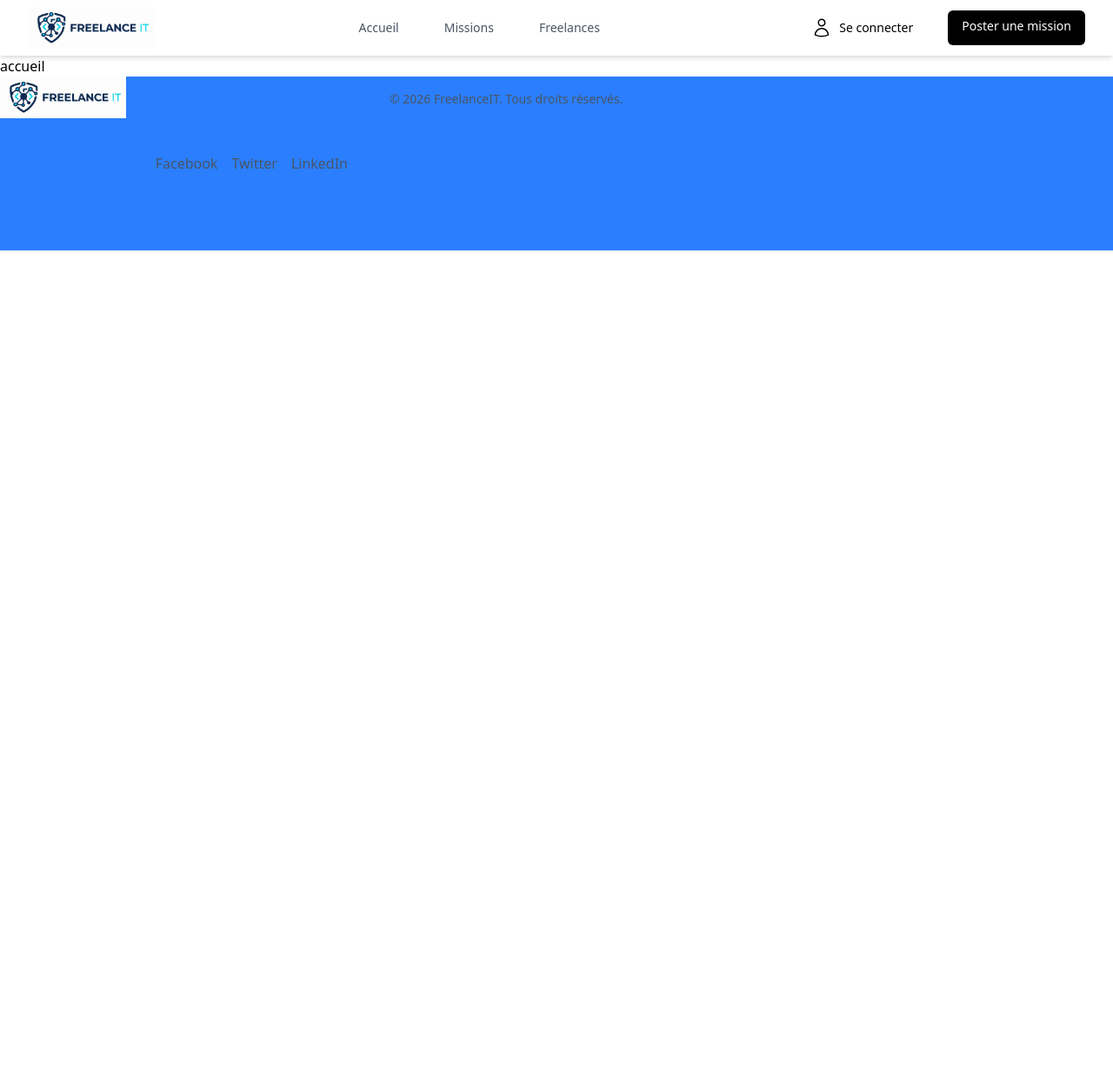
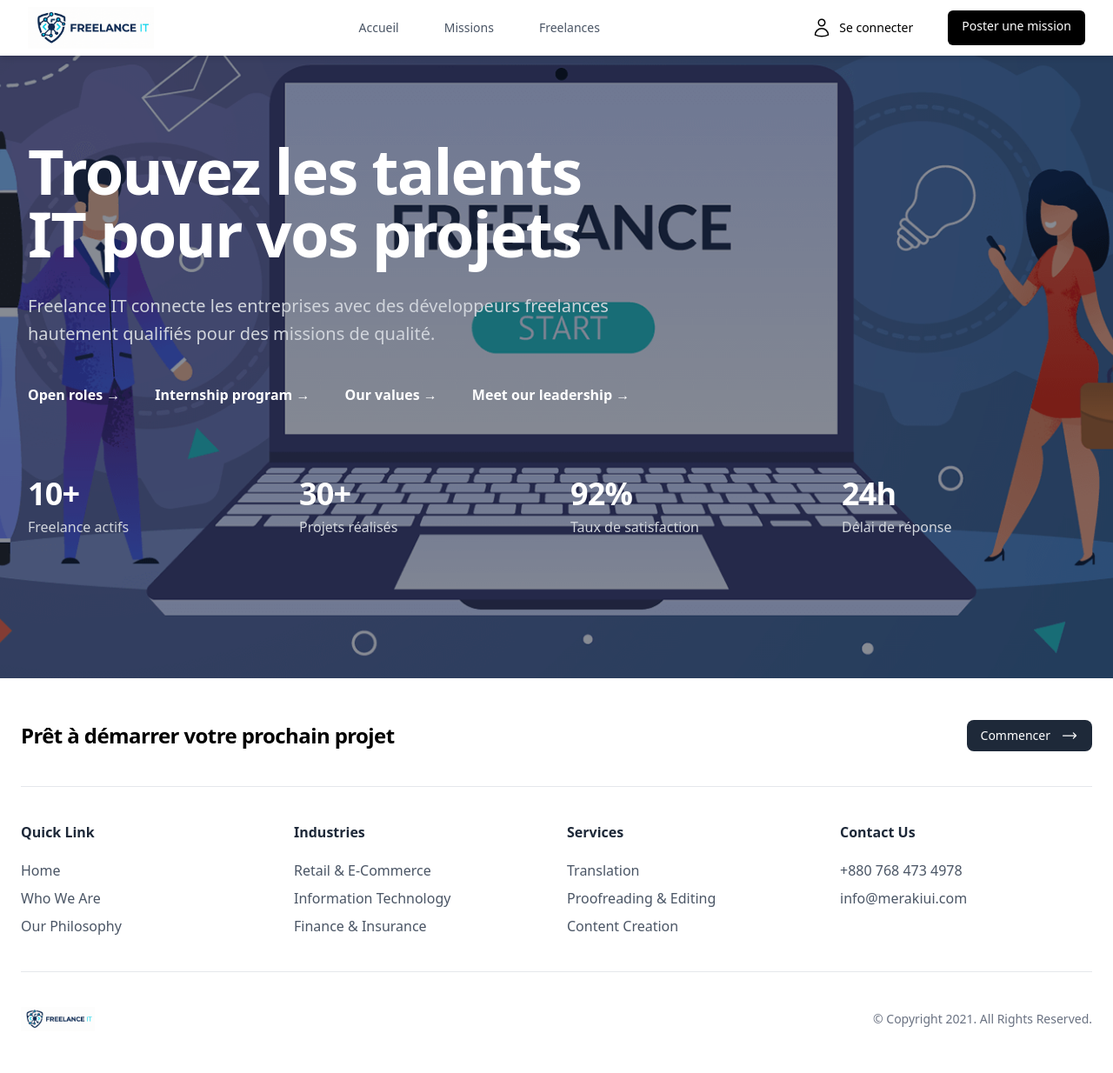
Before and after one commit to Traxblex/freelanceIT, a PHP site: page / in a window 1280 px wide. Shown: the whole page at 87% size. Before the commit the page ends 288 px from the top, so only its background shows below. Run offline with PHP 8.4, Linux system fonts and the light colour scheme.

Commit message:
j'ai réalisé le footer et la page d'accueil que je n'ai pas encore terminé

```diff
--- a/src/view/accueil/index.php
+++ b/src/view/accueil/index.php
@@ -1 +1,41 @@
-accueil
+<div class="relative isolate overflow-hidden bg-gray-900 py-24 sm:py-32 lg:py-40">
+
+  <div>
+    <img src="public/assets/img/accueil.png" alt="Image d'accueil" class="absolute inset-0 -z-10 h-full w-full object-cover object-right md:object-center">
+    <div class="absolute inset-0 -z-10 bg-gray-900/50"></div>
+
+  </div>
+
+  <div class="mx-auto max-w-7xl px-6 lg:px-8">
+    <div class="mx-auto max-w-2xl lg:mx-0">
+      <h2 class="text-5xl font-semibold tracking-tight text-white sm:text-7xl">Trouvez les talents IT pour vos projets</h2>
+      <p class="mt-8 text-lg font-medium text-pretty text-gray-300 sm:text-xl/8">Freelance IT connecte les entreprises avec des développeurs freelances hautement qualifiés pour des missions de qualité.</p>
+    </div>
+    <div class="mx-auto mt-10 max-w-2xl lg:mx-0 lg:max-w-none">
+      <div class="grid grid-cols-1 gap-x-8 gap-y-6 text-base/7 font-semibold text-white sm:grid-cols-2 md:flex lg:gap-x-10">
+        <a href="#">Open roles <span aria-hidden="true">&rarr;</span></a>
+        <a href="#">Internship program <span aria-hidden="true">&rarr;</span></a>
+        <a href="#">Our values <span aria-hidden="true">&rarr;</span></a>
+        <a href="#">Meet our leadership <span aria-hidden="true">&rarr;</span></a>
+      </div>
+      <dl class="mt-16 grid grid-cols-1 gap-8 sm:mt-20 sm:grid-cols-2 lg:grid-cols-4">
+        <div class="flex flex-col-reverse gap-1">
+          <dt class="text-base/7 text-gray-300">Freelance actifs</dt>
+          <dd class="text-4xl font-semibold tracking-tight text-white">10+</dd>
+        </div>
+        <div class="flex flex-col-reverse gap-1">
+          <dt class="text-base/7 text-gray-300">Projets réalisés</dt>
+          <dd class="text-4xl font-semibold tracking-tight text-white">30+</dd>
+        </div>
+        <div class="flex flex-col-reverse gap-1">
+          <dt class="text-base/7 text-gray-300">Taux de satisfaction</dt>
+          <dd class="text-4xl font-semibold tracking-tight text-white">92%</dd>
+        </div>
+        <div class="flex flex-col-reverse gap-1">
+          <dt class="text-base/7 text-gray-300">Délai de réponse</dt>
+          <dd class="text-4xl font-semibold tracking-tight text-white">24h</dd>
+        </div>
+      </dl>
+    </div>
+  </div>
+</div>
--- a/src/view/layout/footer.php
+++ b/src/view/layout/footer.php
@@ -1,19 +1,70 @@
-<footer aria-activedescendant="footer" class="bg-blue-500 relative bottom-0 w-full">
-<div class="grid grid-flow-col md:grid-flow-row-dense grid-cols-3 grid-rows-1 md:grid-rows-3 gap-4 ">
-        <div class="">
-            <a href="index.php?page=index" class="text-2xl font-bold text-white hover:text-gray-300 transition duration-300">
-                <img src="public/img/logo_freelanceIT.png" alt="Logo" class="h-12 w-auto mr-2"> <!-- Logo à gauche du texte -->
-            </a>
+<footer class="bg-white shadow-md">
+    <div class="container px-6 py-12 mx-auto">
+        <div class="md:flex md:-mx-3 md:items-center md:justify-between">
+            <h1 class="text-xl font-semibold tracking-tight  md:mx-3 xl:text-2xl ">Prêt à démarrer votre prochain projet </h1>
+
+            <div class="mt-6 md:mx-3 shrink-0 md:mt-0 md:w-auto">
+                <a href="index.php?page=ajouterMission" class="inline-flex items-center justify-center w-full px-4 py-2 text-sm text-white duration-300 bg-gray-800 rounded-lg gap-x-3 hover:bg-gray-700 focus:ring focus:ring-gray-300 focus:ring-opacity-80">
+                    <span>Commencer</span>
+
+                    <svg xmlns="http://www.w3.org/2000/svg" fill="none" viewBox="0 0 24 24" stroke-width="1.5" stroke="currentColor" class="w-5 h-5">
+                        <path stroke-linecap="round" stroke-linejoin="round" d="M17.25 8.25L21 12m0 0l-3.75 3.75M21 12H3" />
+                    </svg>
+                </a>
+            </div>
         </div>
 
-        <div class="col-span-2 p-4 text-white text-center md:text-left">
-            <p class="text-gray-600 text-sm">© 2026 FreelanceIT. Tous droits réservés.</p>
+        <hr class="my-6 border-gray-200 md:my-10 dark:border-gray-700">
+
+        <div class="grid grid-cols-1 gap-6 sm:grid-cols-2 md:grid-cols-3 lg:grid-cols-4">
+            <div>
+                <p class="font-semibold text-gray-800">Quick Link</p>
+
+                <div class="flex flex-col items-start mt-5 space-y-2">
+                    <a href="#" class="text-gray-600 transition-colors duration-300  dark:hover:text-blue-400 hover:underline hover:text-blue-500">Home</a>
+                    <a href="#" class="text-gray-600 transition-colors duration-300  dark:hover:text-blue-400 hover:underline hover:text-blue-500">Who We Are</a>
+                    <a href="#" class="text-gray-600 transition-colors duration-300  dark:hover:text-blue-400 hover:underline hover:text-blue-500">Our Philosophy</a>
+                </div>
+            </div>
+
+            <div>
+                <p class="font-semibold text-gray-800 ">Industries</p>
+
+                <div class="flex flex-col items-start mt-5 space-y-2">
+                    <a href="#" class="text-gray-600 transition-colors duration-300  dark:hover:text-blue-400 hover:underline hover:text-blue-500">Retail & E-Commerce</a>
+                    <a href="#" class="text-gray-600 transition-colors duration-300  dark:hover:text-blue-400 hover:underline hover:text-blue-500">Information Technology</a>
+                    <a href="#" class="text-gray-600 transition-colors duration-300  dark:hover:text-blue-400 hover:underline hover:text-blue-500">Finance & Insurance</a>
+                </div>
+            </div>
+
+            <div>
+                <p class="font-semibold text-gray-800 ">Services</p>
+
+                <div class="flex flex-col items-start mt-5 space-y-2">
+                    <a href="#" class="text-gray-600 transition-colors duration-300  dark:hover:text-blue-400 hover:underline hover:text-blue-500">Translation</a>
+                    <a href="#" class="text-gray-600 transition-colors duration-300  dark:hover:text-blue-400 hover:underline hover:text-blue-500">Proofreading & Editing</a>
+                    <a href="#" class="text-gray-600 transition-colors duration-300  dark:hover:text-blue-400 hover:underline hover:text-blue-500">Content Creation</a>
+                </div>
+            </div>
+
+            <div>
+                <p class="font-semibold text-gray-800 ">Contact Us</p>
+
+                <div class="flex flex-col items-start mt-5 space-y-2">
+                    <a href="#" class="text-gray-600 transition-colors duration-300  dark:hover:text-blue-400 hover:underline hover:text-blue-500">+880 768 473 4978</a>
+                    <a href="#" class="text-gray-600 transition-colors duration-300  dark:hover:text-blue-400 hover:underline hover:text-blue-500">info@merakiui.com</a>
+                </div>
+            </div>
         </div>
-        <div class="col-span-1 right-0 p-4">
-            <ul class="flex justify-end space-x-4">
-                <li><a href="#" class="text-gray-600 hover:text-white transition">Facebook</a></li>
-                <li><a href="#" class="text-gray-600 hover:text-white transition">Twitter</a></li>
-                <li><a href="#" class="text-gray-600 hover:text-white transition">LinkedIn</a></li>
-            </ul>
-</div>
+
+        <hr class="my-6 border-gray-200 md:my-10 dark:border-gray-700">
+
+        <div class="flex flex-col items-center justify-between sm:flex-row">
+            <a href="#">
+                <img class="w-auto h-7" src="public/img/logo_freelanceIT.png" alt="Your Company">
+            </a>
+
+            <p class="mt-4 text-sm text-gray-500 sm:mt-0 ">© Copyright 2021. All Rights Reserved.</p>
+        </div>
+    </div>
 </footer>
--- a/src/view/layout/header.php
+++ b/src/view/layout/header.php
@@ -8,7 +8,7 @@
 
   </head>
 <body>
-    <nav class="bg-white shadow-md">
+    <nav class="bg-white shadow-md fixed w-full z-10 top-0">
         <div class="max-w-7xl mx-auto px-4 sm:px-6 lg:px-8">
             <div class="flex justify-between items-center h-16">
 
@@ -19,9 +19,9 @@
                 </div>
 
                 <div class="hidden md:flex space-x-7">
-                    <a href="index.php?page=index" class="text-gray-600 hover:text-red-600 px-3 py-2 rounded-md text-sm font-medium transition">Accueil</a>
-                    <a href="index.php?page=mission" class="text-gray-600 hover:text-red-600 px-3 py-2 rounded-md text-sm font-medium transition">Missions</a>
-                    <a href="index.php?page=freelance" class="text-gray-600 hover:text-red-600 px-3 py-2 rounded-md text-sm font-medium transition">Freelances</a>
+                    <a href="index.php?page=index" class="text-gray-600 hover:text-blue-600 px-3 py-2 rounded-md text-sm font-medium transition">Accueil</a>
+                    <a href="index.php?page=mission" class="text-gray-600 hover:text-blue-600 px-3 py-2 rounded-md text-sm font-medium transition">Missions</a>
+                    <a href="index.php?page=freelance" class="text-gray-600 hover:text-blue-600 px-3 py-2 rounded-md text-sm font-medium transition">Freelances</a>
                 </div>
 
                 <div class="hidden md:flex space-x-6">
@@ -31,11 +31,11 @@
                         </svg>
                         <span>Se connecter</span>
                     </a>
-                    <a href="index.php?page=ajouterMission" class="bg-black text-white hover:bg-red-700 px-4 py-2 rounded-md text-sm font-medium transition">Poster une mission</a>
+                    <a href="index.php?page=ajouterMission" class="bg-black text-white hover:bg-blue-700 px-4 py-2 rounded-md text-sm font-medium transition">Poster une mission</a>
                 </div>
 
                 <div class="md:hidden flex items-center">
-                    <button id="mobile-menu-button" class="text-gray-600 hover:text-red-600 focus:outline-none">
+                    <button id="mobile-menu-button" class="text-gray-600 hover:text-blue-600 focus:outline-none">
                     <svg class="h-6 w-6" fill="none" viewBox="0 0 24 24" stroke="currentColor">
                         <path stroke-linecap="round" stroke-linejoin="round" stroke-width="2" d="M4 6h16M4 12h16M4 18h16" />
                     </svg>
@@ -46,11 +46,11 @@
   </div>
         <div id="mobile-menu" class="hidden md:hidden bg-white border-t border-gray-100">
             <div class="px-2 pt-2 pb-3 space-y-1 sm:px-3">
-                <a href="index.php?page=index" class="block text-gray-600 hover:text-red-600 hover:bg-gray-50 px-3 py-2 rounded-md text-base font-medium">Accueil</a>
-                <a href="index.php?page=mission" class="block text-gray-600 hover:text-red-600 hover:bg-gray-50 px-3 py-2 rounded-md text-base font-medium">Missions</a>
-                <a href="index.php?page=freelance" class="block text-gray-600 hover:text-red-600 hover:bg-gray-50 px-3 py-2 rounded-md text-base font-medium">Freelances</a>
-                <a href="index.php?page=connexion" class="block mt-4 text-black hover:text-red-500 hover:bg-gray-50 text-center px-3 py-2 rounded-md text-base font-medium">Se connecter</a>
-                <a href="index.php?page=ajouterMission" class="block mt-4 bg-black text-white hover:bg-red-700 text-center px-4 py-2 rounded-md text-base font-medium">Poster une mission</a>
+                <a href="index.php?page=index" class="block text-gray-600 hover:text-blue-600 hover:bg-gray-50 px-3 py-2 rounded-md text-base font-medium">Accueil</a>
+                <a href="index.php?page=mission" class="block text-gray-600 hover:text-blue-600 hover:bg-gray-50 px-3 py-2 rounded-md text-base font-medium">Missions</a>
+                <a href="index.php?page=freelance" class="block text-gray-600 hover:text-blue-600 hover:bg-gray-50 px-3 py-2 rounded-md text-base font-medium">Freelances</a>
+                <a href="index.php?page=connexion" class="block mt-4 text-black hover:text-blue-500 hover:bg-gray-50 text-center px-3 py-2 rounded-md text-base font-medium">Se connecter</a>
+                <a href="index.php?page=ajouterMission" class="block mt-4 bg-black text-white hover:bg-blue-700 text-center px-4 py-2 rounded-md text-base font-medium">Poster une mission</a>
             </div>
         </div>
     </nav>
--- a/src/view/login/connexion.php
+++ b/src/view/login/connexion.php
@@ -1,6 +1,6 @@
 <title>Connexion</title>
 
-<div class="flex min-h-full flex-col justify-center px-6 py-12 lg:px-8">
+<div class="flex min-h-full flex-col justify-center px-6 py-12 lg:px-8 mt-20">
   <div class="sm:mx-auto sm:w-full sm:max-w-sm">
     <img src="public/img/logo_freelanceIT.png" alt="Your Company" class="mx-auto h-10 w-auto" />
     <h2 class="mt-10 text-center text-2xl/9 font-bold tracking-tight text-gray-900">Se connecter</h2>
--- a/src/view/login/inscription.php
+++ b/src/view/login/inscription.php
@@ -1,5 +1,5 @@
 <title>inscription</title>
-<div class="flex min-h-full flex-col justify-center px-6 py-12 lg:px-8">
+<div class="flex min-h-full flex-col justify-center px-6 py-12 lg:px-8 mt-20">
   <div class="sm:mx-auto sm:w-full sm:max-w-sm">
     <img src="public/img/logo_freelanceIT.png" alt="Your Company" class="mx-auto h-10 w-auto" />
     <h2 class="mt-10 text-center text-2xl/9 font-bold tracking-tight text-gray-900">S'inscrire</h2>
--- a/src/view/login/oublierMotDePasse.php
+++ b/src/view/login/oublierMotDePasse.php
@@ -1,6 +1,6 @@
 <title>Oublier le mot de passe</title>
 
-<div class="flex min-h-full flex-col justify-center px-6 py-12 lg:px-8">
+<div class="flex min-h-full flex-col justify-center px-6 py-12 lg:px-8 mt-20">
   <div class="sm:mx-auto sm:w-full sm:max-w-sm">
     <img src="public/img/logo_freelanceIT.png" alt="Your Company" class="mx-auto h-10 w-auto" />
     <h2 class="mt-10 text-center text-2xl/9 font-bold tracking-tight text-gray-900">Se connecter</h2>
--- a/src/view/login/reinitialiserMotDePasse.php
+++ b/src/view/login/reinitialiserMotDePasse.php
@@ -1,6 +1,6 @@
 <title>Réinitialiser le mot de passe</title>
 
-<div class="flex min-h-full flex-col justify-center px-6 py-12 lg:px-8">
+<div class="flex min-h-full flex-col justify-center px-6 py-12 lg:px-8 mt-20">
   <div class="sm:mx-auto sm:w-full sm:max-w-sm">
     <img src="public/img/logo_freelanceIT.png" alt="Your Company" class="mx-auto h-10 w-auto" />
     <h2 class="mt-10 text-center text-2xl/9 font-bold tracking-tight text-gray-900">Réinitialiser le mot de passe</h2>
```
Also changed, not shown: public/assets/img/accueil.png (added), src/controller/freelance/freelance.php (added).
